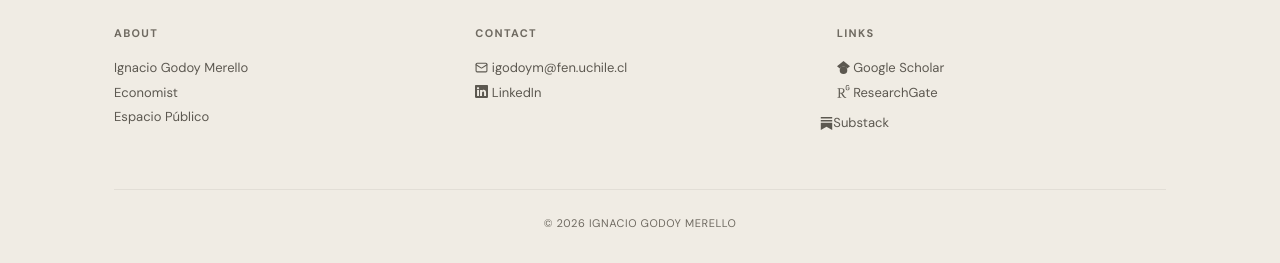
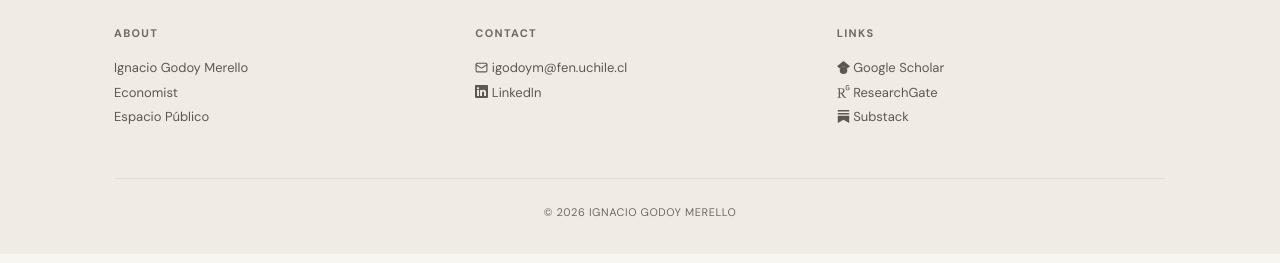
Before and after one commit to igodoymerello/igodoymerello.github.io, a Jekyll site: the page built from _pages/home.md, in a window 1280 px wide. Shown: the part 1392-1655 px from the top of the page. Built offline with Jekyll 4.4.1, drawn with Linux system fonts in a browser that asks for light colours.

Commit message:
footer.html

```diff
--- a/_includes/footer.html
+++ b/_includes/footer.html
@@ -21,7 +21,7 @@
       <p>
         {% if site.links.google_scholar and site.links.google_scholar != "" %}<a href="{{ site.links.google_scholar }}" target="_blank" rel="noopener noreferrer">{% include icon.html name="google-scholar" %} Google Scholar</a><br>{% endif %}
         {% if site.links.researchgate and site.links.researchgate != "" %}<a href="{{ site.links.researchgate }}" target="_blank" rel="noopener noreferrer">{% include icon.html name="researchgate" %} ResearchGate</a><br>{% endif %}
-        {% if site.links.substack and site.links.substack != "" %}<a href="{{ site.links.substack }}" class="icon-link" title="Substack" aria-label="Substack" target="_blank" rel="noopener noreferrer">{% include icon.html name="substack" %} Substack</a>{% endif %}
+        {% if site.links.substack and site.links.substack != "" %}<a href="{{ site.links.substack }}" target="_blank" rel="noopener noreferrer">{% include icon.html name="substack" %} Substack</a><br>{% endif %}
       </p>
     </div>
   </div>
```
